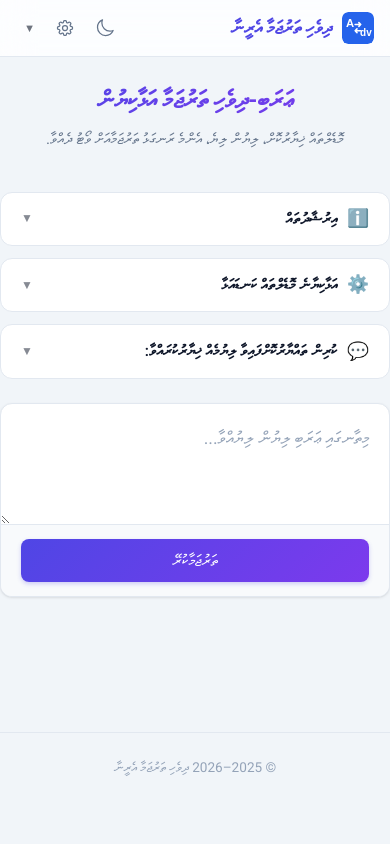
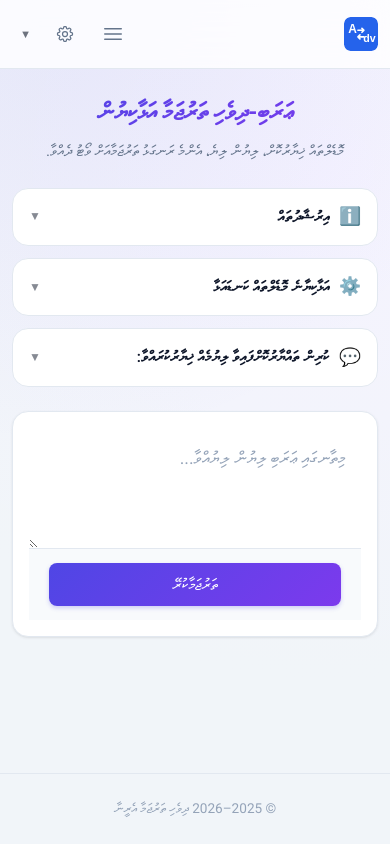
Before and after one commit to maaldheefee/dhivehi-translation-arena, a Flask app: page / in a window 390 px wide. Run offline with Flask 3, Linux system fonts and the light colour scheme; some libraries are stand-ins or nearby versions; some web fonts are replaced.

Commit message:
Improve responsive navigation and accessibility

```diff
--- a/static/css/styles.css
+++ b/static/css/styles.css
@@ -71,6 +71,7 @@
 	--gradient-accent: linear-gradient(135deg, #8b5cf6 0%, #ec4899 100%);
 	--gradient-success: linear-gradient(135deg, #059669 0%, #10b981 100%);
 	--gradient-danger: linear-gradient(135deg, #dc2626 0%, #ef4444 100%);
+	--focus-ring: 0 0 0 3px rgba(79, 70, 229, 0.2);
 
 	--glass-bg: rgba(255, 255, 255, 0.7);
 	--glass-border: rgba(255, 255, 255, 0.5);
@@ -149,6 +150,13 @@ body {
 	-webkit-font-smoothing: antialiased;
 	-moz-osx-font-smoothing: grayscale;
 	transition: background-color var(--transition-base), color var(--transition-base);
+	min-height: 100vh;
+	display: flex;
+	flex-direction: column;
+	background-image:
+		radial-gradient(circle at 15% 0%, var(--primary-ghost), transparent 28rem),
+		radial-gradient(circle at 85% 20%, var(--accent-light), transparent 32rem);
+	background-attachment: fixed;
 }
 
 a {
@@ -184,28 +202,28 @@ select {
    Layout
    -------------------------------------------------------------------------- */
 .container {
-	max-width: 960px;
+	width: min(100% - 2rem, 1120px);
 	margin: 0 auto;
-	padding: 0 1.5rem;
 }
 
 .main-content {
-	padding: 2.5rem 0;
+	padding-block: clamp(1.5rem, 4vw, 3.5rem);
 	min-height: 80vh;
+	flex: 1;
 }
 
 .translation-shell {
-	max-width: 960px;
+	max-width: 1040px;
 	margin: 0 auto;
 }
 
 .hero-text {
 	text-align: center;
-	margin-bottom: 2.5rem;
+	margin-bottom: clamp(1.5rem, 4vw, 2.75rem);
 }
 
 .hero-text h2 {
-	font-size: 2rem;
+	font-size: clamp(1.75rem, 5vw, 2.5rem);
 	font-weight: 700;
 	margin-bottom: 0.5rem;
 	background: var(--gradient-primary);
@@ -238,6 +256,7 @@ select {
 	justify-content: space-between;
 	align-items: center;
 	gap: 1rem;
+	min-height: 3rem;
 }
 
 .app-title {
@@ -251,8 +270,8 @@ select {
 }
 
 .app-logo {
-	width: 32px;
-	height: 32px;
+	width: 36px;
+	height: 36px;
 	object-fit: contain;
 	border-radius: var(--radius-sm);
 }
@@ -367,7 +386,9 @@ select {
 }
 
 .icon-btn {
-	padding: 0.5rem;
+	width: 2.75rem;
+	height: 2.75rem;
+	padding: 0.625rem;
 	border-radius: var(--radius-md);
 	display: flex;
 	align-items: center;
@@ -410,7 +431,7 @@ select {
 .card {
 	background-color: var(--bg-card);
 	border: 1px solid var(--border-color);
-	border-radius: var(--radius-lg);
+	border-radius: var(--radius-xl);
 	box-shadow: var(--shadow-sm);
 	padding: 1.5rem;
 	transition: transform var(--transition-base), box-shadow var(--transition-base);
@@ -522,7 +543,7 @@ select {
 .clean-details {
 	background-color: var(--bg-card);
 	border: 1px solid var(--border-color);
-	border-radius: var(--radius-lg);
+	border-radius: var(--radius-xl);
 	overflow: hidden;
 	transition: box-shadow var(--transition-base);
 }
@@ -536,7 +557,8 @@ select {
 	display: flex;
 	align-items: center;
 	gap: 0.625rem;
-	padding: 0.875rem 1.25rem;
+	padding: 1rem 1.25rem;
+	min-height: 3.5rem;
 	cursor: pointer;
 	font-weight: 600;
 	font-size: 0.95rem;
@@ -1956,7 +1982,7 @@ input:checked + .toggle-slider::before {
    -------------------------------------------------------------------------- */
 @media (max-width: 768px) {
 	.container {
-		padding: 0 1rem;
+		width: min(100% - 1.5rem, 1120px);
 	}
 
 	.app-header {
@@ -1964,11 +1990,15 @@ input:checked + .toggle-slider::before {
 	}
 
 	.header-content {
-		flex-wrap: wrap;
+		flex-wrap: nowrap;
+		gap: 0.5rem;
 	}
 
 	.app-title {
 		font-size: 1.15rem;
+		min-width: 0;
+		overflow: hidden;
+		text-overflow: ellipsis;
 	}
 
 	.header-actions {
@@ -1980,8 +2010,15 @@ input:checked + .toggle-slider::before {
 	}
 
 	.mobile-menu-toggle {
-		display: flex;
-		order: 10;
+		display: inline-flex;
+		order: -1;
+		position: relative;
+		z-index: 1002;
+	}
+
+	.mobile-menu-toggle.active {
+		background: var(--primary-light);
+		color: var(--primary);
 	}
 
 	.header-budget {
@@ -2059,6 +2107,31 @@ input:checked + .toggle-slider::before {
 
 	.form-textarea {
 		min-height: 120px;
+		padding: 1rem;
+	}
+
+	.card,
+	.stat-card,
+	.stats-section .chart-container,
+	.filter-panel {
+		padding: 1rem;
+	}
+
+	.results-header,
+	.results-header-actions {
+		align-items: stretch;
+	}
+
+	.results-header-actions {
+		display: flex;
+		flex-wrap: wrap;
+		width: 100%;
+		gap: 0.5rem;
+	}
+
+	.results-header-actions .btn {
+		flex: 1 1 auto;
+		justify-content: center;
 	}
 
 	.stats-details table {
@@ -2109,7 +2182,6 @@ input:checked + .toggle-slider::before {
 /* Mobile menu toggle — hidden on desktop */
 .mobile-menu-toggle {
 	display: none;
-	padding: 0.5rem;
 }
 
 .mobile-menu-toggle svg {
@@ -2118,7 +2190,65 @@ input:checked + .toggle-slider::before {
 }
 
 @media (max-width: 480px) {
+	.mobile-menu-toggle {
+		display: inline-flex;
+	}
+
+	.app-title {
+		font-size: 0;
+	}
+
+	.app-logo {
+		width: 34px;
+		height: 34px;
+	}
+
+	#theme-toggle {
+		display: none;
+	}
+
+	.dropdown-menu {
+		position: fixed;
+		inset-inline: 0.75rem;
+		top: 4.5rem;
+		min-width: 0;
+	}
+
+	.clean-summary,
+	.clean-details .info-content,
+	.clean-details .options-content,
+	.query-chips,
+	.card-header,
+	.card-body,
+	.card-footer {
+		padding-inline: 1rem;
+	}
+
+	.textarea-actions .btn,
+	.compare-actions .btn {
+		width: 100%;
+		justify-content: center;
+	}
+
 	.global-stats-grid {
 		grid-template-columns: 1fr;
 	}
 }
+
+@media (max-width: 768px) {
+	/* Kept after the desktop default so the mobile toggle wins the cascade. */
+	.mobile-menu-toggle {
+		display: inline-flex;
+	}
+}
+
+@media (prefers-reduced-motion: reduce) {
+	*,
+	*::before,
+	*::after {
+		scroll-behavior: auto !important;
+		animation-duration: 0.01ms !important;
+		animation-iteration-count: 1 !important;
+		transition-duration: 0.01ms !important;
+	}
+}
--- a/templates/base.html
+++ b/templates/base.html
@@ -42,7 +42,7 @@
             </a>
 
             <div class="header-actions">
-                <nav class="main-nav" id="main-nav">
+                <nav class="main-nav" id="main-nav" aria-label="Primary navigation">
                     <ul>
                         <li><a href="{{ url_for('main.index') }}" class="nav-link {% if request.endpoint == 'main.index' %}active{% endif %}">{{ _('nav_home') }}</a></li>
                         <li><a href="{{ url_for('main.compare_ui') }}" class="nav-link {% if request.endpoint == 'main.compare_ui' %}active{% endif %}">{{ _('nav_compare') }}</a></li>
@@ -51,7 +51,8 @@
                 </nav>
 
                 <div class="controls-group">
-                    <button class="icon-btn mobile-menu-toggle" id="mobile-menu-toggle" aria-label="Toggle Menu">
+                    <button class="icon-btn mobile-menu-toggle" id="mobile-menu-toggle" type="button"
+                        aria-label="Open navigation menu" aria-controls="main-nav" aria-expanded="false">
                         <svg xmlns="http://www.w3.org/2000/svg" fill="none" viewBox="0 0 24 24" stroke-width="1.5" stroke="currentColor">
                           <path stroke-linecap="round" stroke-linejoin="round" d="M3.75 6.75h16.5M3.75 12h16.5m-16.5 5.25h16.5" />
                         </svg>
@@ -99,6 +100,8 @@
                 </div>
             </div>
         </div>
+        <button class="mobile-menu-backdrop" id="mobile-menu-backdrop" type="button" tabindex="-1"
+            aria-label="Close navigation menu"></button>
     </header>
 
     <main class="container main-content">
```
Also changed, not shown: other parts of static/css/styles.css (+38 -13 lines), static/js/main.js (+34 -6 lines), tests/test_ui_contract.py (added, +29 -0 lines).
